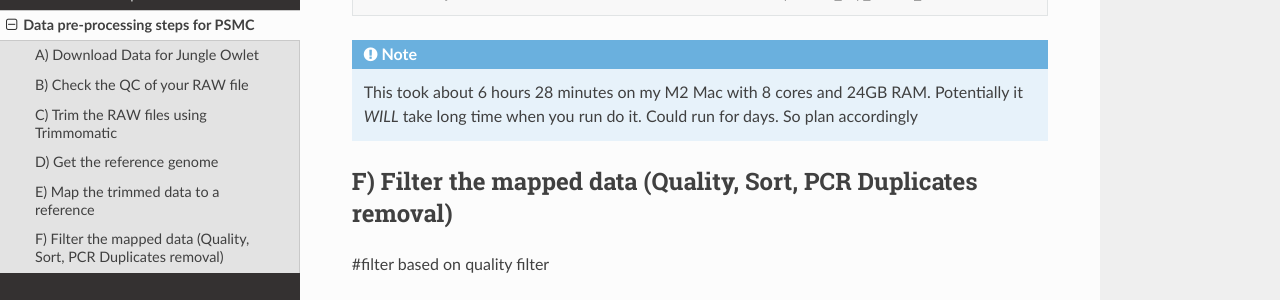
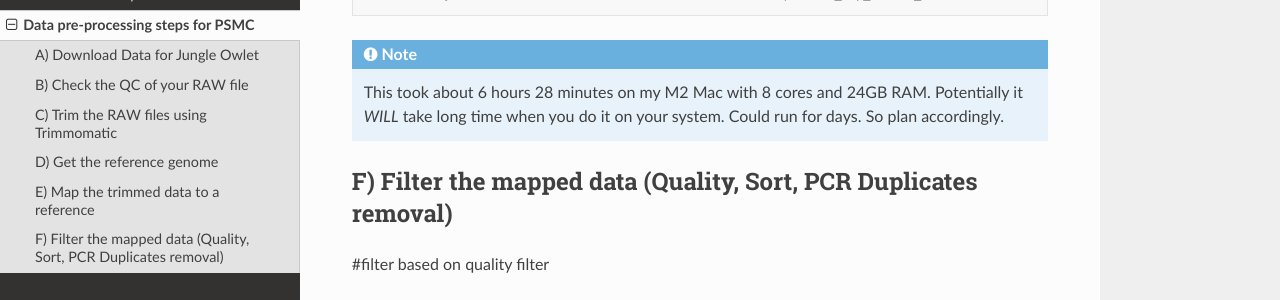
Before and after one commit to stachyris/PSMC_Tutorial-BirdLab, a Sphinx documentation site: the page built from docs/source/01_Data_Pre-Processing.rst, in a window 1280 px wide and 900 px high, scrolled down 2498 px. Shown: the part 151-451 px from the top of the window. Built offline with Sphinx 7.4.7 and the Read the Docs theme 2.0.0, drawn with Linux system fonts in a browser that asks for light colours.

Commit message:
Minor_changes-01_Data_Pre-Processing.rst

```diff
--- a/docs/source/01_Data_Pre-Processing.rst
+++ b/docs/source/01_Data_Pre-Processing.rst
@@ -131,7 +131,7 @@ Now we can start mapping
 .. note::
 
  This took about 6 hours 28 minutes on my M2 Mac with 8 cores and 24GB RAM. Potentially it *WILL* take
- long time when you run do it. Could run for days. So plan accordingly
+ long time when you do it on your system. Could run for days. So plan accordingly.
 
 
 F) Filter the mapped data (Quality, Sort, PCR Duplicates removal)
```
